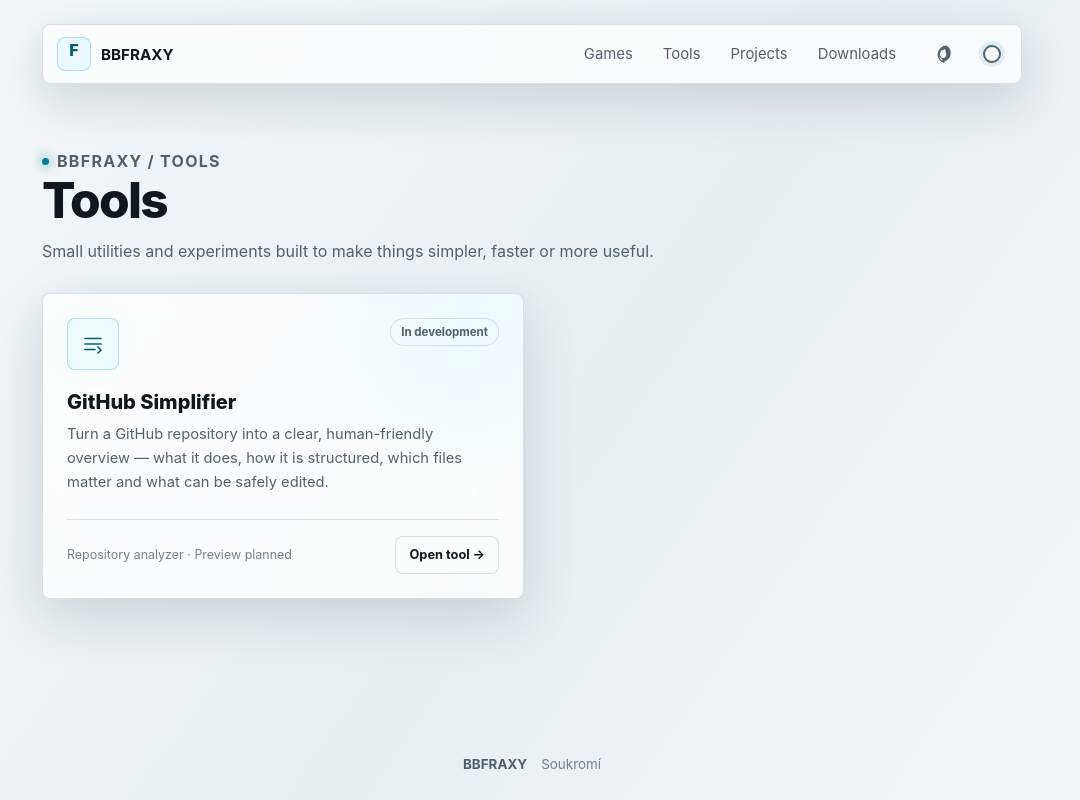
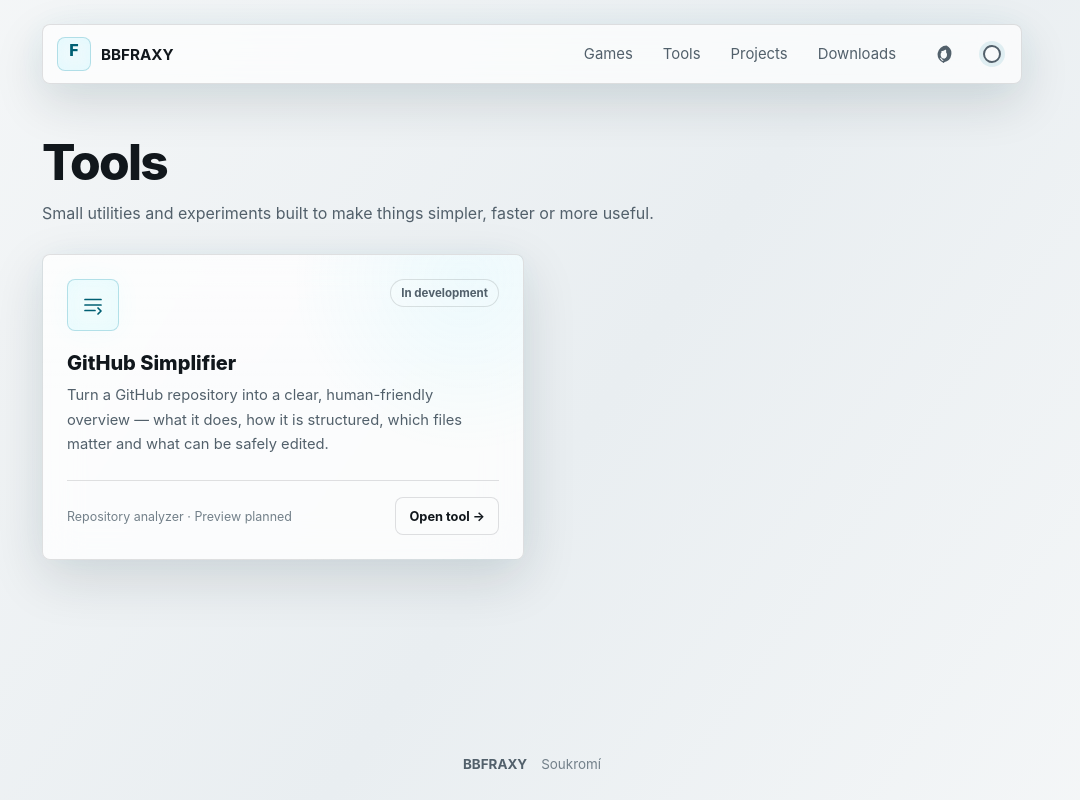
Before and after one commit to FraXyprojects/bbfraxy, a plain HTML site: page tools/index.html in a window 1280 px wide. Shown: the whole page, without its empty margins (108-1188 px from the left). Drawn offline with Linux system fonts and the light colour scheme.

Commit message:
Remove section eyebrow from Tools

```diff
--- a/tools/index.html
+++ b/tools/index.html
@@ -2,7 +2,7 @@
 <html lang="en" data-theme="dark">
 <head>
   <meta charset="utf-8">
-  <meta name="viewport" content="width=device-width,initial-scale=1">
+  <meta name="viewport" content="width=device-width, initial-scale=1">
   <meta name="description" content="BBFRAXY tools — small utilities and experiments.">
   <meta name="theme-color" content="#050607">
   <title>Tools | BBFRAXY</title>
@@ -11,8 +11,6 @@
   <style>
     .section-page { width: min(100%, 980px); margin: 0 auto; padding: 52px 0 52px; }
     .section-heading { margin-bottom: 28px; animation: card-enter 520ms ease both; }
-    .section-kicker { display: inline-flex; align-items: center; gap: 8px; margin: 0 0 10px; color: var(--muted); font-size: .64rem; font-weight: 750; letter-spacing: .08em; text-transform: uppercase; }
-    .section-kicker::before { width: 7px; height: 7px; border-radius: 50%; background: var(--accent); box-shadow: 0 0 12px var(--accent); content: ""; }
     .section-heading h1 { margin: 0; color: var(--text); font-size: clamp(2.1rem, 5vw, 3.1rem); line-height: 1.05; font-weight: 820; letter-spacing: -.035em; }
     .section-heading p { max-width: 620px; margin: 12px 0 0; color: var(--muted); font-size: 1rem; line-height: 1.65; }
     .tools-grid { display: grid; grid-template-columns: repeat(2, minmax(0, 1fr)); gap: 16px; }
@@ -42,7 +40,7 @@
         <div class="nav-menu" id="site-menu">
           <div class="nav-links" aria-label="Site sections"><a href="/games">Games</a><a href="/tools" aria-current="page">Tools</a><a href="/projects">Projects</a><a href="/downloads">Downloads</a></div>
           <div class="nav-actions">
-            <a class="icon-button" href="https://github.com/FraXyprojects" target="_blank" rel="noreferrer" aria-label="GitHub"><svg viewBox="0 0 24 24" role="img" aria-hidden="true"><path d="M12 .7a11.3 11.3 0 0 0-3.6 22c.6.1.8-.2.8-.6v-2.1c0-.4-.2-.8-.8-.6-3.2.7-3.9-1.4-3.9-1.4-.5-1.3-1.3-1.7-1.3-1.7-1-.7.1-.7.1-.7 1.2.1 1.8 1.2 1.8 1.2 1 .1.6 2.5 3.3 1.8.1-.8.4-1.3.7-1.6-2.6-.3-5.3-1.3-5.3-5.6 0-1.2.4-2.2 1.2-3-.1-.3-.5-1.5-.1-3 0 0-1-.3-3.1 1.2a10.7 10.7 0 0 0 5.6 0c2.1-1.5 3.1-1.2 3.1-1.2.6 1.5.2 2.7.1 3 .7.8 1.2 1.8 1.2 3 0 4.4-2.7 5.3-5.3 5.6.4.3.7.8.7 1.6v2.1c0 .4.2.7.8.6A11.3 11.3 0 0 0 12 .7Z"/></svg></a>
+            <a class="icon-button" href="https://github.com/FraXyprojects" target="_blank" rel="noreferrer" aria-label="GitHub"><svg viewBox="0 0 24 24" role="img" aria-hidden="true"><path d="M12 .7a11.3 11.3 0 0 0-3.6 22c.6.1.8-.2.8-.6v-2.1c-3.2.7-3.9-1.4-3.9-1.4-.5-1.3-1.3-1.7-1.3-1.7-1-.7.1-.7.1-.7 1.2.1 1.8 1.2 1.8 1.2 1 .1.6 2.5 3.3 1.8.1-.8.4-1.3.7-1.6-2.6-.3-5.3-1.3-5.3-5.6 0-1.2.4-2.2 1.2-3-.1-.3-.5-1.5-.1-3 0 0-1-.3-3.1 1.2a10.7 10.7 0 0 0 5.6 0c2.1-1.5 3.1-1.2 3.1-1.2.6 1.5.2 2.7.1 3 .7.8 1.2 1.8 1.2 3 0 4.4-2.7 5.3-5.3 5.6.4.3.7.8.7 1.6v2.1c0 .4.2.7.8.6A11.3 11.3 0 0 0 12 .7Z"/></svg></a>
             <button class="icon-button theme-toggle" type="button" aria-label="Switch theme" aria-pressed="false"><span class="theme-icon" aria-hidden="true"></span></button>
           </div>
         </div>
@@ -50,7 +48,6 @@
     </header>
     <main class="section-page" id="main">
       <header class="section-heading">
-        <p class="section-kicker">BBFRAXY / TOOLS</p>
         <h1>Tools</h1>
         <p>Small utilities and experiments built to make things simpler, faster or more useful.</p>
       </header>
```
